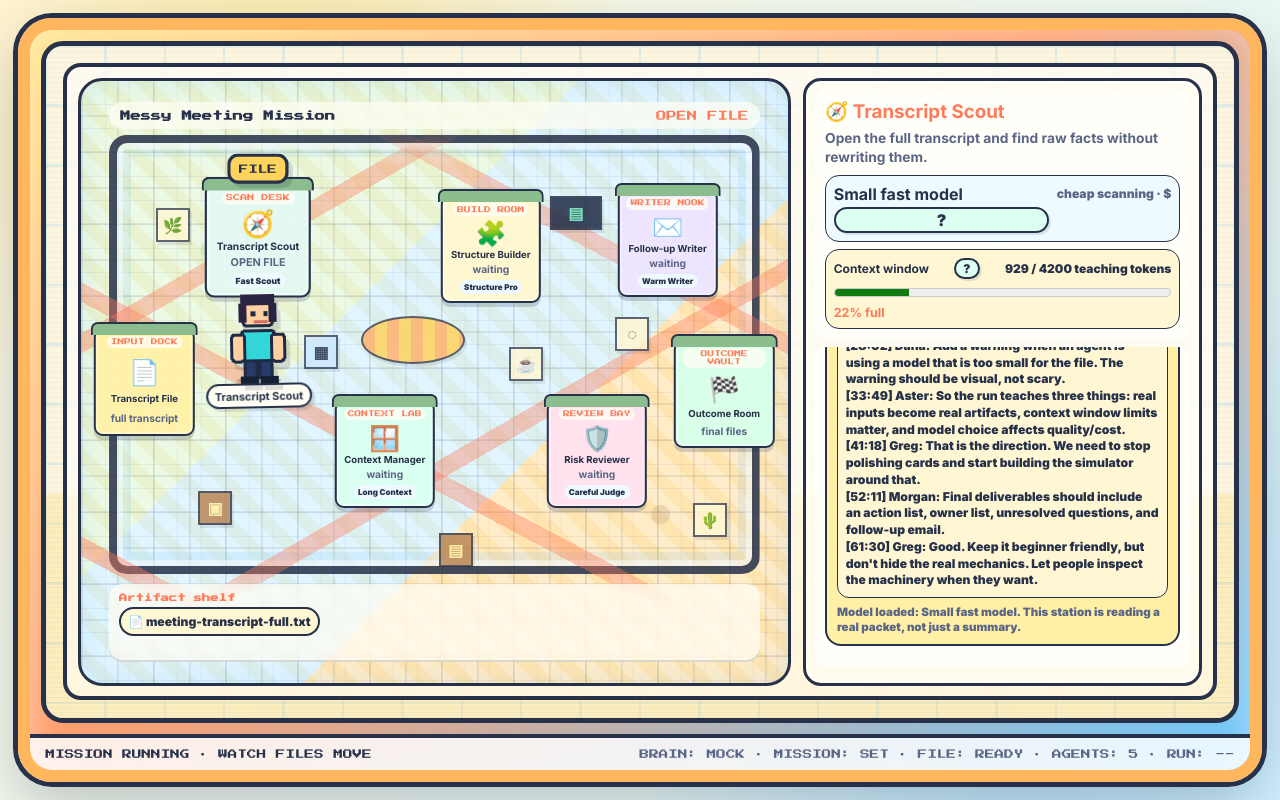
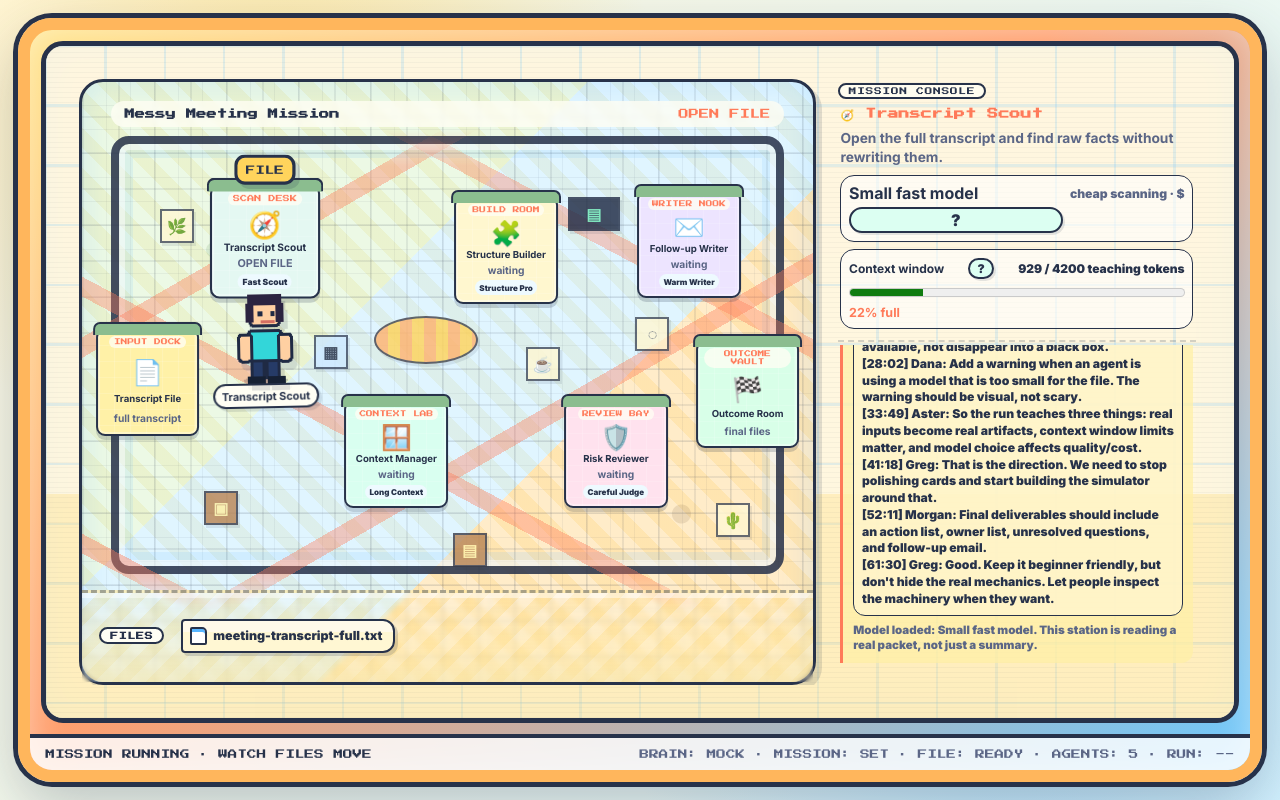
Before and after one commit to UretzkyZvi/agents-academy-workshop-kit, a website: page docs/index.html in a window 1280 px wide. Both pictures are taken after a click on the button "PLAY MISSION". Drawn offline with Linux system fonts and the light colour scheme.

Commit message:
docs: refine mission floor UI with Claude

```diff
--- a/docs/app.js
+++ b/docs/app.js
@@ -374,7 +374,7 @@ function runScreen(){
       </div>`}).join("")}
       ${activeAgent?`<div class="map-agent" style="--x:${stationLayout(active+1).x};--y:${stationLayout(active+1).y}">${pixelActor(active, activeAgent.name)}<b>${esc(activeAgent.name)}</b></div>`:''}
       <div class="file-packet ${state.running||state.runPhase==='complete'?'moving':''}" style="--x:${stationLayout(active<0?0:active+1).x};--y:${stationLayout(active<0?0:active+1).y}">${state.runPhase==='artifact'?'FILE OUT':'FILE'}</div>
-      <div class="artifact-shelf"><h3>Artifact shelf</h3>${state.artifacts.map(a=>`<button class="artifact-chip" data-artifact="${esc(a.name)}" title="Open ${esc(a.name)}">${a.kind==='input'?'📄':'🗂️'} ${esc(a.name)}</button>`).join("")}</div>
+      <div class="artifact-shelf"><h3>FILES</h3>${state.artifacts.map(a=>`<button class="artifact-chip ${a.kind==='input'?'is-input':'is-output'}" data-artifact="${esc(a.name)}" title="Open ${esc(a.name)}" aria-label="Open artifact file ${esc(a.name)}">${esc(a.name)}</button>`).join("")}</div>
     </section>
     <aside class="mission-side">
       <div class="mission-focus">${activeAgent?`<h3>${activeAgent.icon} ${esc(activeAgent.name)}</h3><p>${esc(activeAgent.role)}</p><div class="model-badge"><b>${esc(modelFor(activeAgent).model)}</b><span>${esc(modelFor(activeAgent).strength)} · ${esc(modelFor(activeAgent).cost)}</span><button class="term-help tiny-help" data-term="model">?</button></div>${contextMeter(activeInput, activeAgent)}`:`<h3>${state.runLog.length?'🏁 Outcome ready':'Mission ready'}</h3><p>${state.runLog.length?'Inspect the artifact chain below. The same transcript produced files, not just explanations.':'Press Play to move a full transcript through model-specific rooms on the mission floor.'}</p>${termButtons()}`}</div>
--- a/docs/index.html
+++ b/docs/index.html
@@ -8,7 +8,7 @@
     <link rel="preconnect" href="https://fonts.googleapis.com" />
     <link rel="preconnect" href="https://fonts.gstatic.com" crossorigin />
     <link href="https://fonts.googleapis.com/css2?family=Inter:wght@700;900&family=Press+Start+2P&display=swap" rel="stylesheet" />
-    <link rel="stylesheet" href="styles.css?v=artifact-modal-less-boards" />
+    <link rel="stylesheet" href="styles.css?v=mission-console-floor-strip" />
   </head>
   <body>
     <main class="cabinet" aria-label="AgentWorks Quest arcade console">
@@ -48,6 +48,6 @@
       </section>
     </main>
 
-    <script src="app.js?v=artifact-modal-less-boards"></script>
+    <script src="app.js?v=mission-console-floor-strip"></script>
   </body>
 </html>
--- a/docs/styles.css
+++ b/docs/styles.css
@@ -895,17 +895,21 @@ select { width: 100%; border: 3px solid var(--line); border-radius: 12px; backgr
 }
 .video-frame iframe { width: 100%; height: 100%; border: 0; display: block; }
 
-/* Reduce nested-board feeling: fewer heavy boxes, more map/game surface. */
-body.play-mode .terminal { background: rgba(255,255,255,.5); box-shadow: none; }
-body.play-mode .terminal-body { gap: .55rem; }
-.topdown-map { border-width: 3px; box-shadow: inset 0 0 28px rgba(88,182,255,.18); }
+/* === run view: less board, more game world === */
+body.play-mode .terminal { background: transparent; box-shadow: none; border: 0; backdrop-filter: none; }
+body.play-mode .terminal-body { gap: .9rem; padding: clamp(.55rem, 1.2vw, 1rem); }
+.mission-run { gap: 1rem; grid-template-columns: minmax(0, 1fr) minmax(320px, .5fr); }
+
+/* map — strong outline reserved for the world frame */
+.topdown-map { border-width: 3px; box-shadow: inset 0 0 32px rgba(88,182,255,.2), 6px 6px 0 rgba(39,50,74,.14); }
 .topdown-map .map-title {
-  left: 4%; right: 4%; top: 3.5%;
+  left: 4%; right: 4%; top: 3.2%;
   border: 0;
   border-radius: 999px;
-  background: rgba(255,254,244,.72);
+  background: rgba(255,254,244,.78);
   box-shadow: none;
   backdrop-filter: blur(2px);
+  padding: .5rem .85rem;
 }
 .topdown-map .map-room {
   border-width: 2px;
@@ -913,32 +917,137 @@ body.play-mode .terminal-body { gap: .55rem; }
   background-blend-mode: soft-light, soft-light, normal;
 }
 .topdown-map .map-room::before { border-width: 2px; height: 11px; inset: -8px -5px auto -5px; }
-.topdown-map .room-sign { border: 0; background: rgba(255,254,244,.75); }
-.topdown-map .map-prop { border-width: 2px; box-shadow: 2px 3px 0 rgba(39,50,74,.12); opacity: .85; }
+.topdown-map .room-sign { border: 0; background: rgba(255,254,244,.78); }
+.topdown-map .map-prop { border-width: 2px; box-shadow: 2px 3px 0 rgba(39,50,74,.12); opacity: .82; }
+
+/* artifact shelf: floor-strip ribbon, not a board */
 .topdown-map .artifact-shelf {
-  left: 4%; right: 4%; bottom: 3.5%;
-  min-height: 78px;
+  left: 0; right: 0; bottom: 0;
+  min-height: 92px;
+  padding: .65rem 1.1rem .85rem;
   border: 0;
-  border-radius: 14px;
-  background: rgba(255,254,244,.72);
-  box-shadow: 0 -2px 0 rgba(39,50,74,.16) inset;
+  border-top: 3px dashed rgba(39,50,74,.4);
+  border-radius: 0;
+  background:
+    linear-gradient(180deg, rgba(255,254,244,.0), rgba(255,234,168,.62)),
+    repeating-linear-gradient(135deg, rgba(255,255,255,.18) 0 12px, rgba(255,212,92,.18) 12px 24px);
+  box-shadow: inset 0 5px 0 rgba(255,255,255,.45);
   backdrop-filter: blur(2px);
+  display: flex;
+  flex-wrap: wrap;
+  align-items: center;
+  gap: .45rem;
 }
-.topdown-map .artifact-shelf h3 { margin-bottom: .35rem; font-size: .52rem; }
-.artifact-chip { cursor: pointer; transition: transform .15s ease, background .15s ease; }
-.artifact-chip:hover { transform: translateY(-2px); background: #dcfff2; }
-.mission-focus, .office-log, .stage-actions {
+.topdown-map .artifact-shelf h3 {
+  margin: 0 .6rem 0 0;
+  padding: .15rem .55rem;
+  border: 2px solid var(--line);
+  border-radius: 999px;
+  background: #fffef4;
+  color: var(--ink);
+  font-size: .5rem;
+  letter-spacing: .08em;
+}
+
+/* artifact chip — file tab affordance */
+.artifact-chip {
+  cursor: pointer;
+  margin: 0;
+  display: inline-flex;
+  align-items: center;
+  gap: .42rem;
+  padding: .38rem .65rem .38rem .42rem;
+  border: 2px solid var(--line);
+  border-radius: 4px 12px 12px 4px;
+  background: linear-gradient(180deg, #fffaea 0 38%, #fff7d3 38% 100%);
+  box-shadow: 3px 3px 0 rgba(39,50,74,.18);
+  font-weight: 900;
+  font-size: .78rem;
+  color: var(--ink);
+  transition: transform .12s ease, box-shadow .12s ease, background .12s ease;
+}
+.artifact-chip::before {
+  content: "";
+  width: 13px;
+  height: 14px;
+  border: 2px solid var(--line);
+  border-radius: 2px 5px 2px 2px;
+  background: #fff;
+  box-shadow: inset 0 3px 0 var(--orange);
+  flex: none;
+}
+.artifact-chip.is-input::before { box-shadow: inset 0 3px 0 var(--blue); }
+.artifact-chip.is-output::before { box-shadow: inset 0 3px 0 var(--green); }
+.artifact-chip:hover {
+  transform: translate(-1px, -3px);
+  box-shadow: 5px 6px 0 rgba(39,50,74,.22);
+  background: linear-gradient(180deg, #fffaea 0 38%, #dcfff2 38% 100%);
+}
+.artifact-chip:active { transform: translate(0, -1px); box-shadow: 2px 2px 0 rgba(39,50,74,.18); }
+.artifact-chip:focus-visible { outline: 3px solid var(--orange); outline-offset: 2px; }
+
+/* mission console — one cohesive panel, dashed dividers not boxes */
+.mission-side {
   border: 0;
-  border-radius: 12px;
+  background: transparent;
   box-shadow: none;
-  background: rgba(255,255,255,.5);
+  padding: .25rem .35rem 0;
+  gap: .2rem;
+  grid-template-rows: auto auto minmax(0, 1fr) auto;
 }
-.mission-focus { padding: .65rem; }
-.office-log { background: rgba(255,255,255,.7); }
-.stage-actions { background: rgba(255,255,255,.7); }
-.model-badge, .context-meter { border-width: 1px; }
-.chat-card { border-width: 2px; box-shadow: none; }
-.chat-card pre { border-width: 1px; }
+.mission-side::before {
+  content: "MISSION CONSOLE";
+  display: block;
+  margin-bottom: .25rem;
+  padding: .12rem .55rem;
+  align-self: start;
+  justify-self: start;
+  border: 2px solid var(--line);
+  border-radius: 999px;
+  background: rgba(255,254,244,.85);
+  color: var(--ink);
+  font-family: 'Press Start 2P', monospace;
+  font-size: .48rem;
+  letter-spacing: .1em;
+}
+.mission-focus {
+  border: 0;
+  border-radius: 0;
+  background: transparent;
+  box-shadow: none;
+  padding: .15rem .15rem .7rem;
+  border-bottom: 2px dashed rgba(39,50,74,.2);
+}
+.mission-focus h3 { margin: 0 0 .4rem; color: var(--orange); font-family: 'Press Start 2P', monospace; font-size: .68rem; letter-spacing: .02em; }
+.office-log {
+  border: 0;
+  border-radius: 0;
+  background: transparent;
+  box-shadow: none;
+  padding: .55rem .15rem;
+  min-height: 0;
+}
+.stage-actions {
+  border: 0;
+  border-radius: 0;
+  background: transparent;
+  box-shadow: none;
+  padding: .4rem 0 .15rem;
+  margin-top: .25rem;
+  border-top: 2px dashed rgba(39,50,74,.2);
+}
+.stage-actions button { box-shadow: 3px 3px 0 rgba(39,50,74,.18); }
+.model-badge, .context-meter { border-width: 1px; background: rgba(255,255,255,.6); }
+.chat-card {
+  border: 0;
+  border-left: 3px solid rgba(255,122,89,.55);
+  border-radius: 0 12px 12px 0;
+  background: rgba(255,255,255,.55);
+  box-shadow: none;
+}
+.chat-card:last-child { background: rgba(255,240,166,.72); border-left-color: var(--orange); }
+.chat-card pre { border-width: 1px; background: rgba(255,247,211,.7); }
+.chat-output pre:last-child, .chat-final pre { background: rgba(220,255,242,.85); }
 .help-modal-backdrop, .artifact-modal-backdrop {
   position: absolute;
   inset: 0;
```
